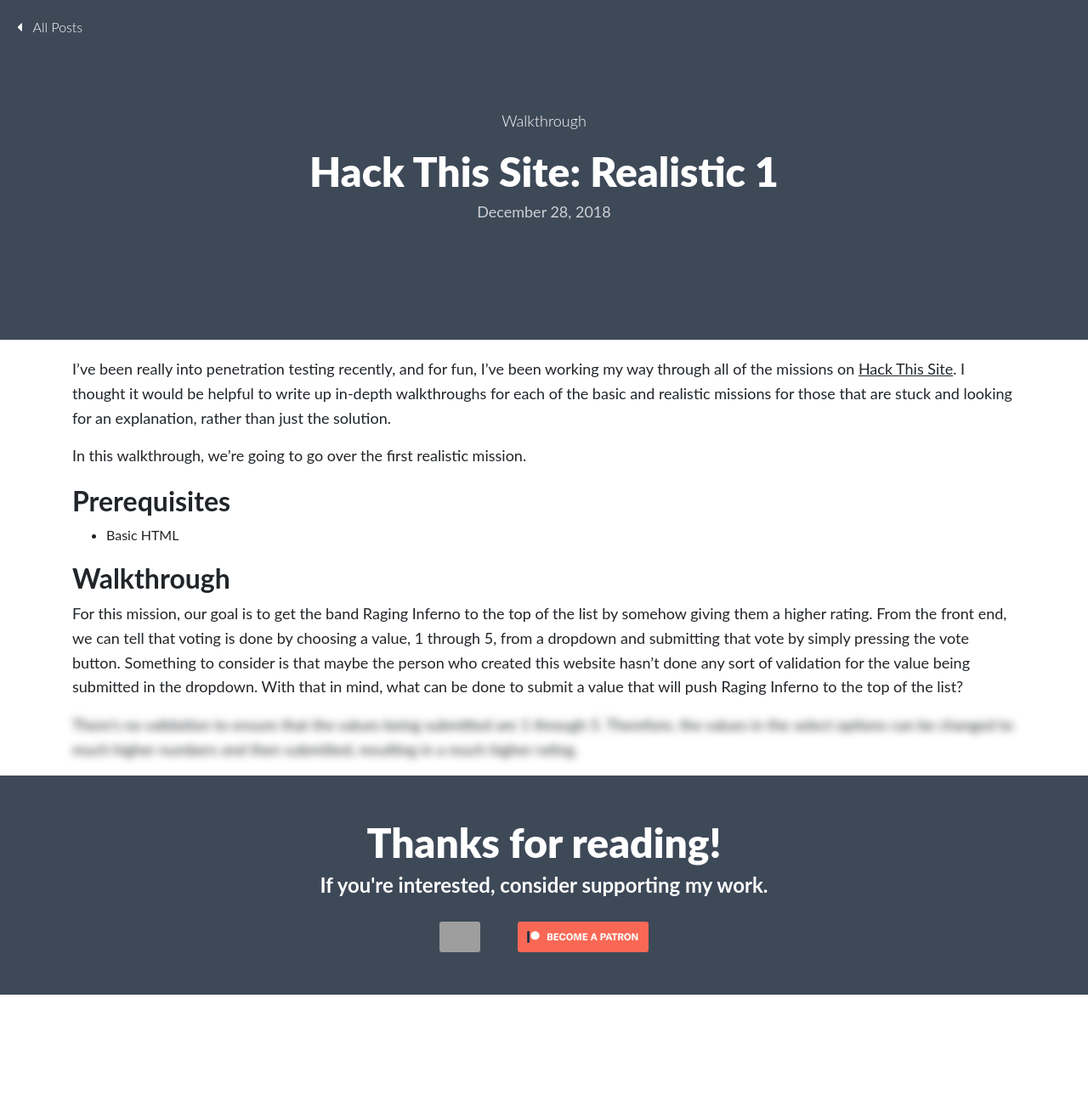
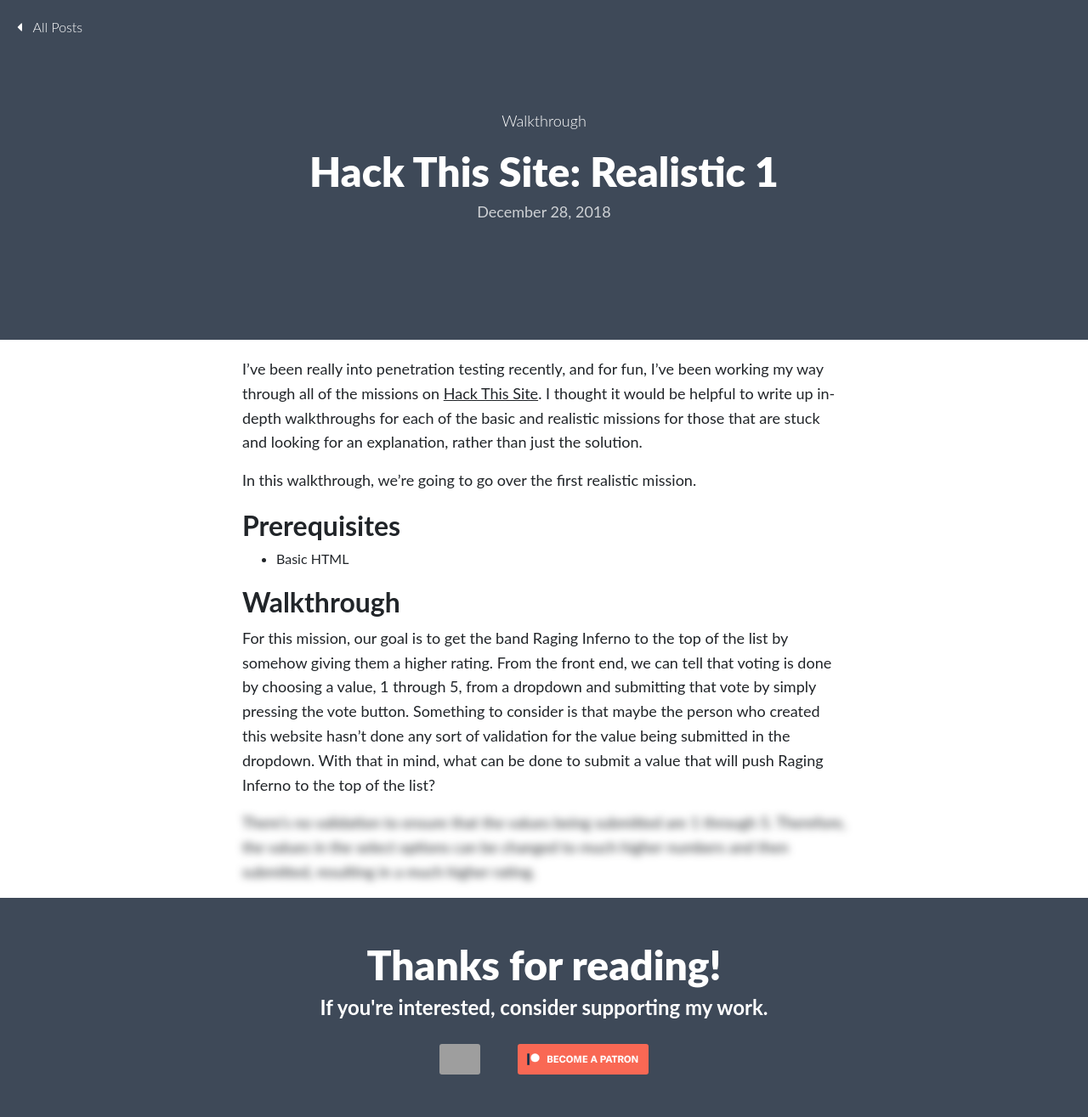
Before and after one commit to ericgrandt/erigitic.github.io, a Jekyll site: the page built from _posts/2018-12-28-hack-this-site-realistic-one.md, in a window 1280 px wide. Shown: the whole page at 85% size. Built offline with Jekyll 4.4.1, drawn with Linux system fonts in a browser that asks for light colours; nearby versions of some CDN libraries; before the commit the page ends 1171 px from its top, so only the background shows below that; grey boxes are pictures that could not be loaded.

Commit message:
Post style changes

```diff
--- a/_layouts/post.html
+++ b/_layouts/post.html
@@ -11,7 +11,7 @@ layout: default
 </div>
 
 <article>
-	<div class="container">
+	<div class="container post-container">
 		{{ content }}
 	</div>
 </article>
--- a/_sass/pages/_post.scss
+++ b/_sass/pages/_post.scss
@@ -8,6 +8,16 @@
 			color: white;
 			text-align: center;
 			margin-bottom: 20px;
+		}
+
+		h1 {
+			& {
+				font-size: $font-size-x-large;
+			}
+
+			@media (min-width: 768px) {
+				font-size: $font-size-xx-large;
+			}
 		}
 
 		.back-button {
@@ -55,7 +65,7 @@
 		img {
 			display: block;
 			margin: 20px auto;
-			width: auto;
+			max-width: 100%;
 
 			&.border {
 				border: 1px solid rgba(0, 0, 0, 0.1);
@@ -73,6 +83,12 @@
 		h5 {
 			font-weight: bold;
 			margin-top: 1rem;
+		}
+
+		.post-container {
+			max-width: 750px;
+			padding-left: 20px;
+			padding-right: 20px;
 		}
 
 		table.simple-table {
```
